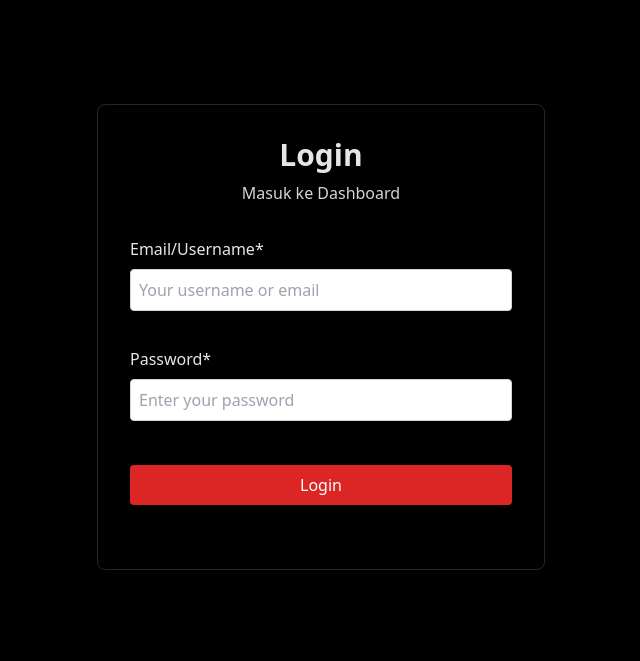
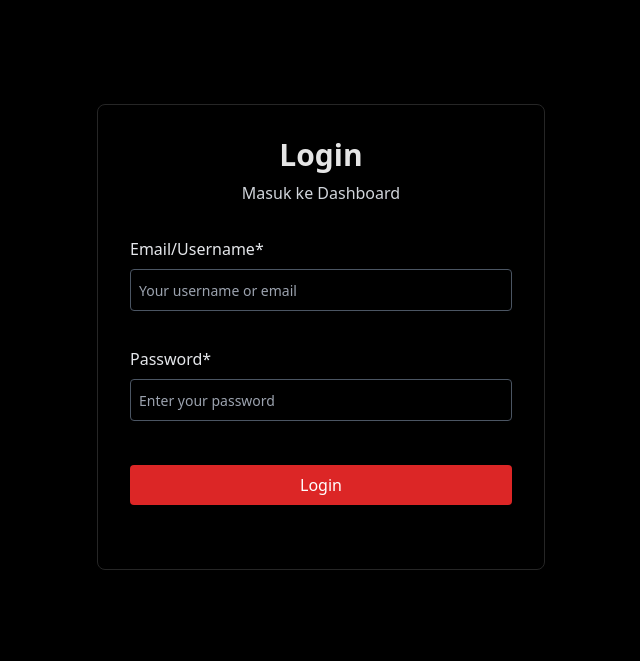
Before and after one commit to zzz3t444/whateverscreen, a CodeIgniter app: page /whateverscreen/index.php/auth/login in a window 1280 px wide. Shown: the part 60-721 px from the top of the page, without its empty margins (319-959 px from the left). Run offline with CodeIgniter, Linux system fonts and the light colour scheme; some libraries are stand-ins or nearby versions.

Commit message:
Update placeholder in Login Form

```diff
--- a/application/views/login_form.php
+++ b/application/views/login_form.php
@@ -25,7 +25,7 @@
 			<form action="" method="post">
 				<div class="mb-4">
 					<label for="name" class="block text-gray-200">Email/Username*</label>
-					<input autocomplete="off" type="text" name="username" class="border border-gray-300 p-2 w-full rounded <?= form_error('username') ? 'border-red-500' : '' ?>"
+					<input autocomplete="off" type="text" name="username" class="border border-gray-600 bg-transparent placeholder:text-sm p-2 w-full rounded <?= form_error('username') ? 'border-red-500' : '' ?>"
 						placeholder="Your username or email" value="<?= set_value('username') ?>" required />
 					<div class="text-red-500 text-sm mt-1">
 						<?= form_error('username') ?>
@@ -33,7 +33,7 @@
 				</div>
 				<div class="mb-6">
 					<label for="password" class="block text-gray-200">Password*</label>
-					<input autocomplete="off" type="password" name="password" class="border border-gray-300 p-2 w-full rounded <?= form_error('password') ? 'border-red-500' : '' ?>"
+					<input autocomplete="off" type="password" name="password" class="border border-gray-600 bg-transparent placeholder:text-sm p-2 w-full rounded <?= form_error('password') ? 'border-red-500' : '' ?>"
 						placeholder="Enter your password" value="<?= set_value('password') ?>" required />
 					<div class="text-red-500 text-sm mt-1">
 						<?= form_error('password') ?>
```
